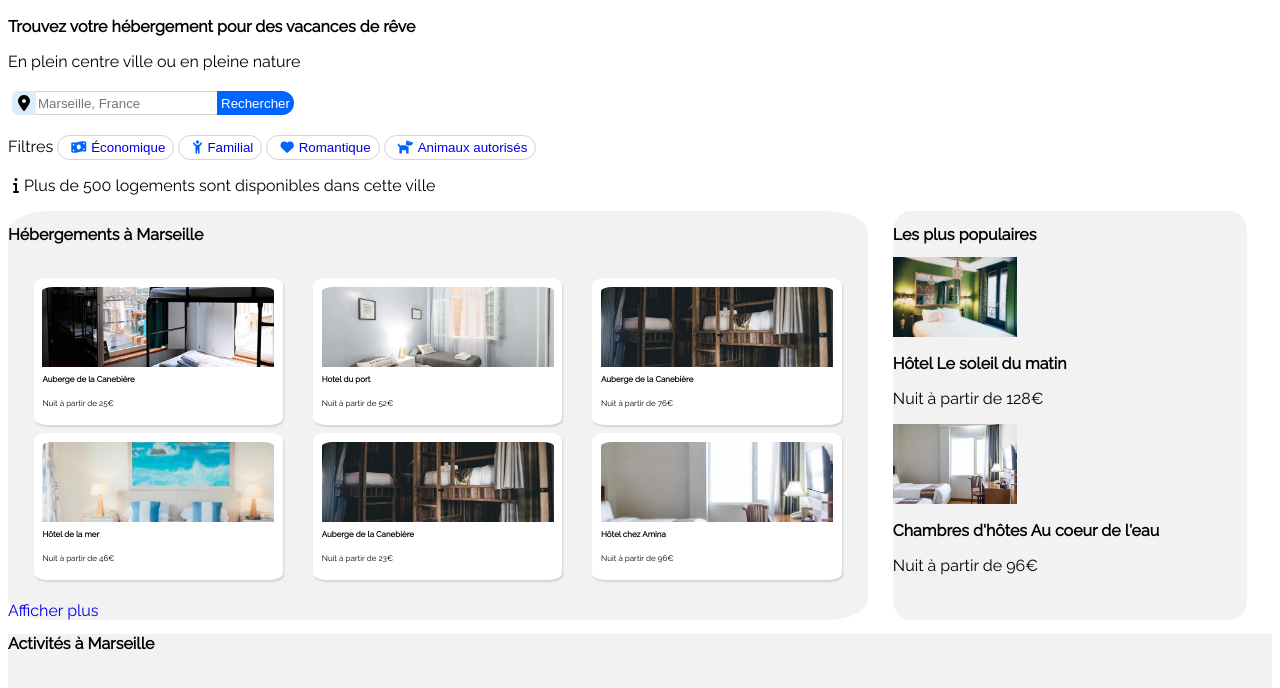
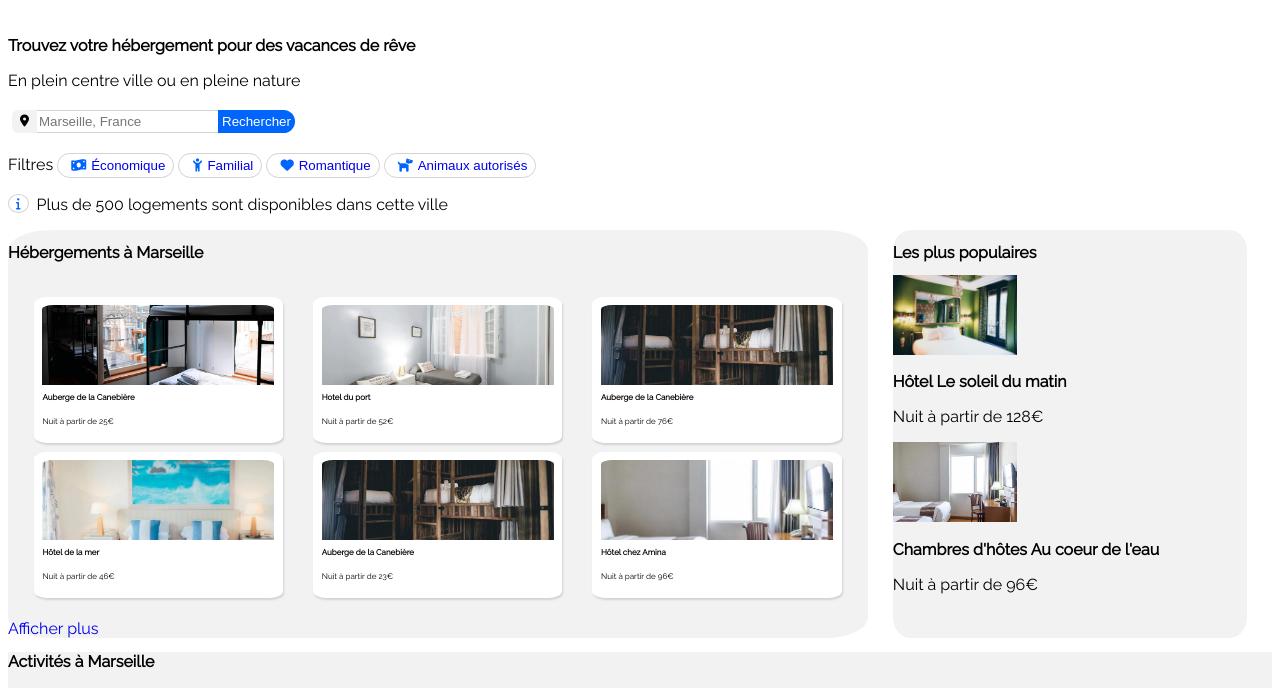
Before and after one commit to julia0306/Booki, a plain HTML site: page index.html in a window 1280 px wide. Shown: the part 55-743 px from the top of the page. Drawn offline with Linux system fonts and the light colour scheme.

Commit message:
modification CSS et ajout des maquettes

```diff
--- a/index.html
+++ b/index.html
@@ -28,7 +28,7 @@
         <h1>Trouvez votre hébergement pour des vacances de rêve</h1>
         <p>En plein centre ville ou en pleine nature</p>
         <form id="searchfield" method="get" action="">
-            <i id="locdot" class="fa-solid fa-location-dot"></i>
+            <i id="locdot" class="fa-solid fa-location-dot fa-xs"></i>
             <input id="searchtext" type="text" placeholder="Marseille, France">
             <input id="rechercher" type="submit" value="Rechercher">
         </form>
@@ -40,7 +40,7 @@
             <button><a href="#"><i class="fa-solid fa-dog"></i>Animaux autorisés</a></button>
         </div>
         <div id ="infos">
-            <p><i id= "loginfo" class="fa fa-solid fa-info"></i>Plus de 500 logements sont disponibles dans cette ville</p>
+            <p><i id= "loginfo" class="fa fa-solid fa-info fa-xs"></i>Plus de 500 logements sont disponibles dans cette ville</p>
         </div>
     </section>
 
--- a/style.css
+++ b/style.css
@@ -9,6 +9,7 @@ nav{
     align-items :center;
     display:flex;
     justify-content: space-between;
+    margin-bottom: 32px;
 }
 
 h1{
@@ -19,8 +20,9 @@ h2{
     font-size: 1em;
     font-weight:bold;
 }
+
 ul{
-    list-style-type: none;
+    list-style: none;
     display:flex;
     justify-content: flex-end;
     gap: 10%;
@@ -53,8 +55,8 @@ i{
                     /* SECTION 1 " RECHERCHE" */
 
 #locdot{
-    background-color: #DEEBFF;
-    padding: 4px 6px 4px 6px;
+    background-color: #f2f2f2;
+    padding: 10px 8px;
     border-radius: 25% 0 0 25%;
 }
 
@@ -100,6 +102,13 @@ i{
     padding-right: 5px;
 }
 
+#infos i{
+    color:#0065FC;
+    border: 1px solid lightgrey;
+    border-radius: 50%;
+    padding: 8px 7px;
+    margin-right: 8px;
+}
 
                     /* SECTION 1 " RECHERCHE" */
 
```
Also changed, not shown: Desktop.png (added), Mobile.png (added), Tablette.png (added), UI.png (added).
